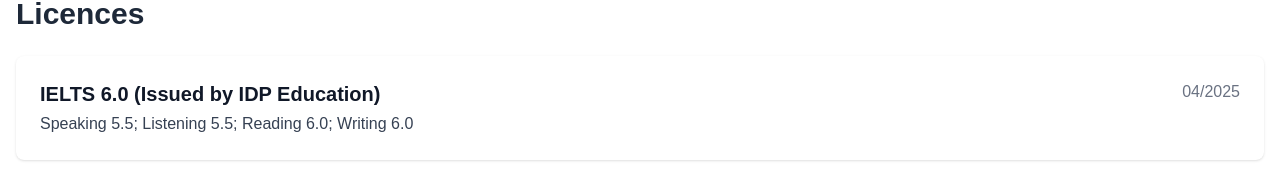
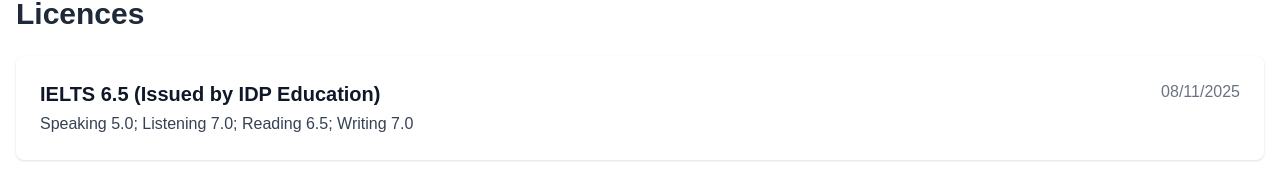
Before and after one commit to ntanh3108/draft, a Next.js app: page /profile in a window 1280 px wide. Shown: the part 1802-1988 px from the top of the page. Built offline with nearby package versions, Linux system fonts and the light colour scheme.

Commit message:
add new publication

```diff
--- a/src/app/profile/page.tsx
+++ b/src/app/profile/page.tsx
@@ -112,10 +112,10 @@
           <div className="flex flex-col gap-8">
             <div className="flex flex-col-reverse md:flex-row md:items-start md:justify-between bg-white rounded-lg shadow p-6">
               <div>
-                <span className="text-lg md:text-xl font-semibold text-gray-900">IELTS 6.0 (Issued by IDP Education)</span>
-                <div className="text-gray-700 mt-1">Speaking 5.5; Listening 5.5; Reading 6.0; Writing 6.0</div>
+                <span className="text-lg md:text-xl font-semibold text-gray-900">IELTS 6.5 (Issued by IDP Education)</span>
+                <div className="text-gray-700 mt-1">Speaking 5.0; Listening 7.0; Reading 6.5; Writing 7.0</div>
               </div>
-              <div className="text-gray-500 text-sm md:text-base mb-2 md:mb-0 md:text-right min-w-[100px]">04/2025</div>
+              <div className="text-gray-500 text-sm md:text-base mb-2 md:mb-0 md:text-right min-w-[100px]">08/11/2025</div>
             </div>
           </div>
         </section>
```
